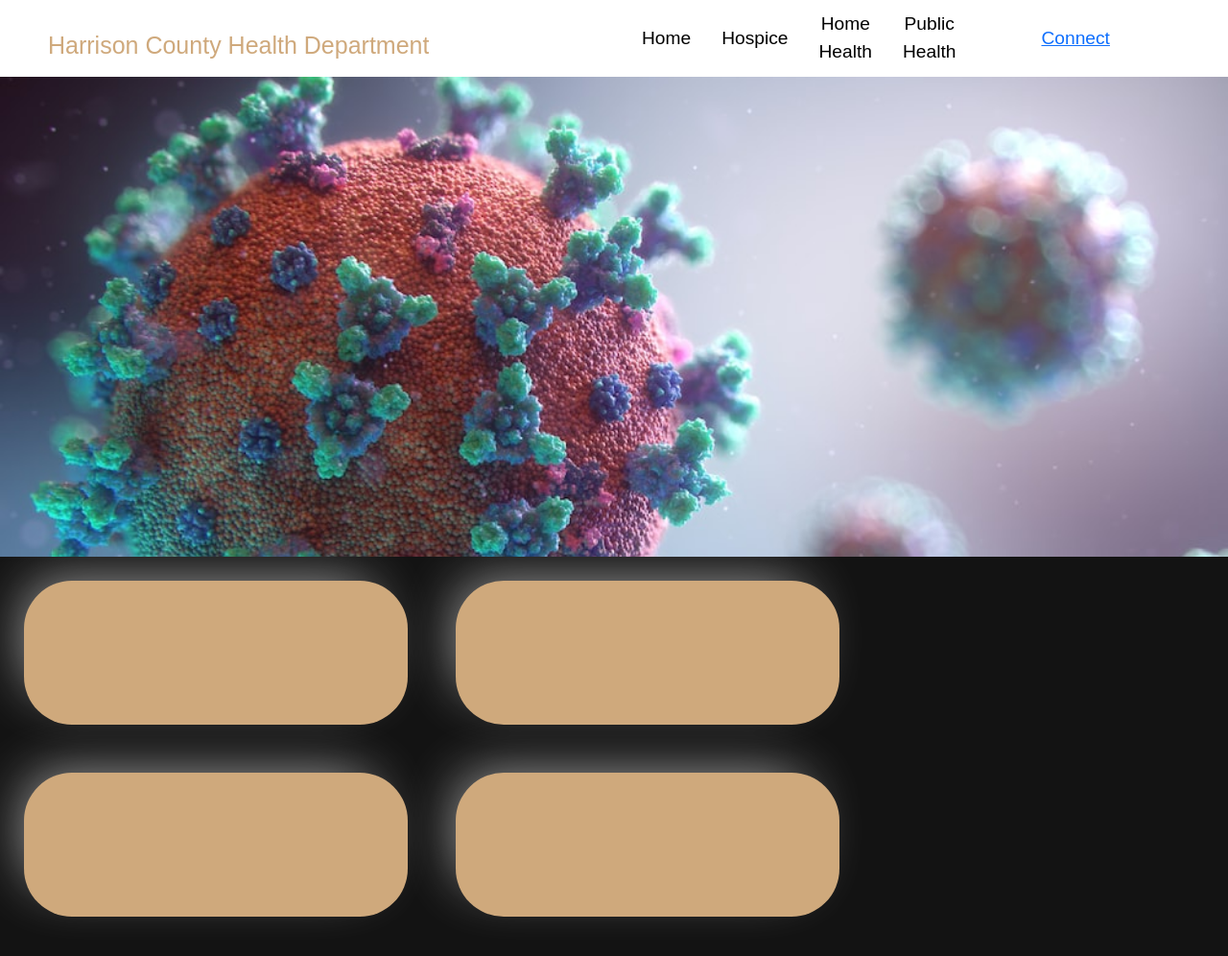
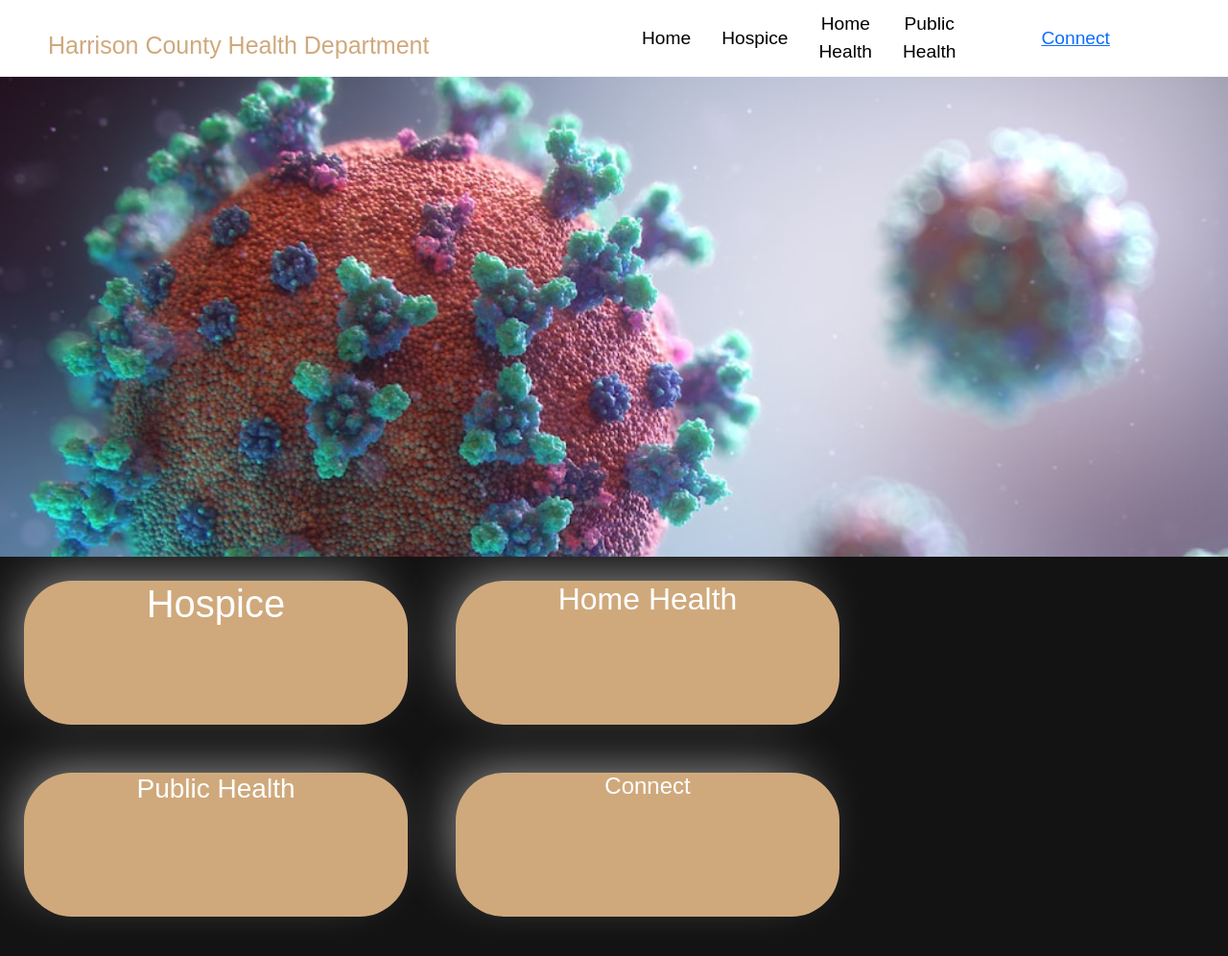
Before and after one commit to crosssawyer/harrisoncountyhealthco.github.io, a plain HTML site: page index.html in a window 1280 px wide. Shown: the top 996 px of the page at 96% size. Drawn offline with nearby package versions, Linux system fonts and the light colour scheme.

Commit message:
Update index.html
- header names weren't showing

```diff
--- a/index.html
+++ b/index.html
@@ -51,16 +51,16 @@
     </div>
     <div class="box-containers">
       <div class="headerbox" id="box1">
-        <h1 class="box-style-header"></h1>
+        <h1 class="box-style-header">Hospice</h1>
       </div>
       <div class="headerbox" id="box2">
-        <h2 class="box-style-header"></h2>
+        <h2 class="box-style-header">Home Health</h2>
       </div>
       <div class="headerbox" id="box3">
-        <h3 class="box-style-header"></h3>
+        <h3 class="box-style-header">Public Health</h3>
       </div>
       <div class="headerbox" id="box4">
-        <h4 class="box-style-header"></h4>
+        <h4 class="box-style-header">Connect</h4>
       </div>
     </div>
     <script
```
